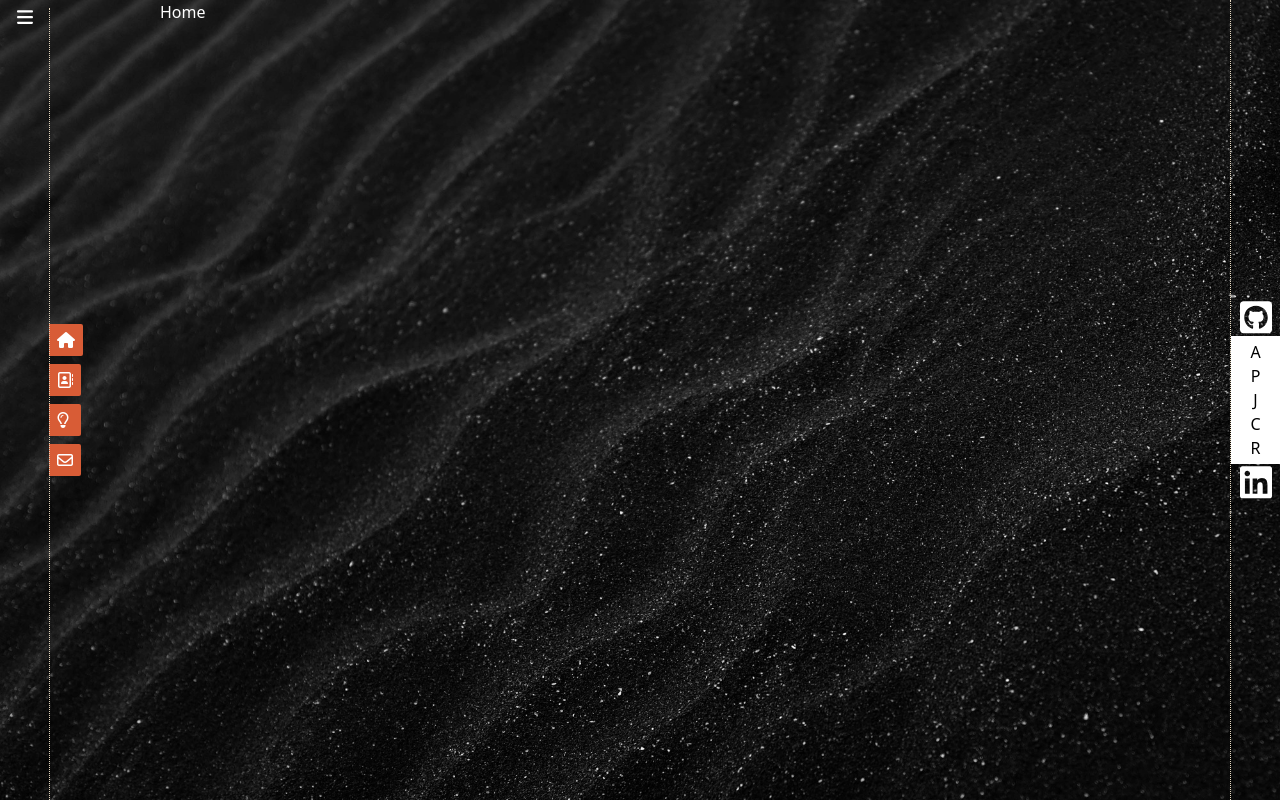
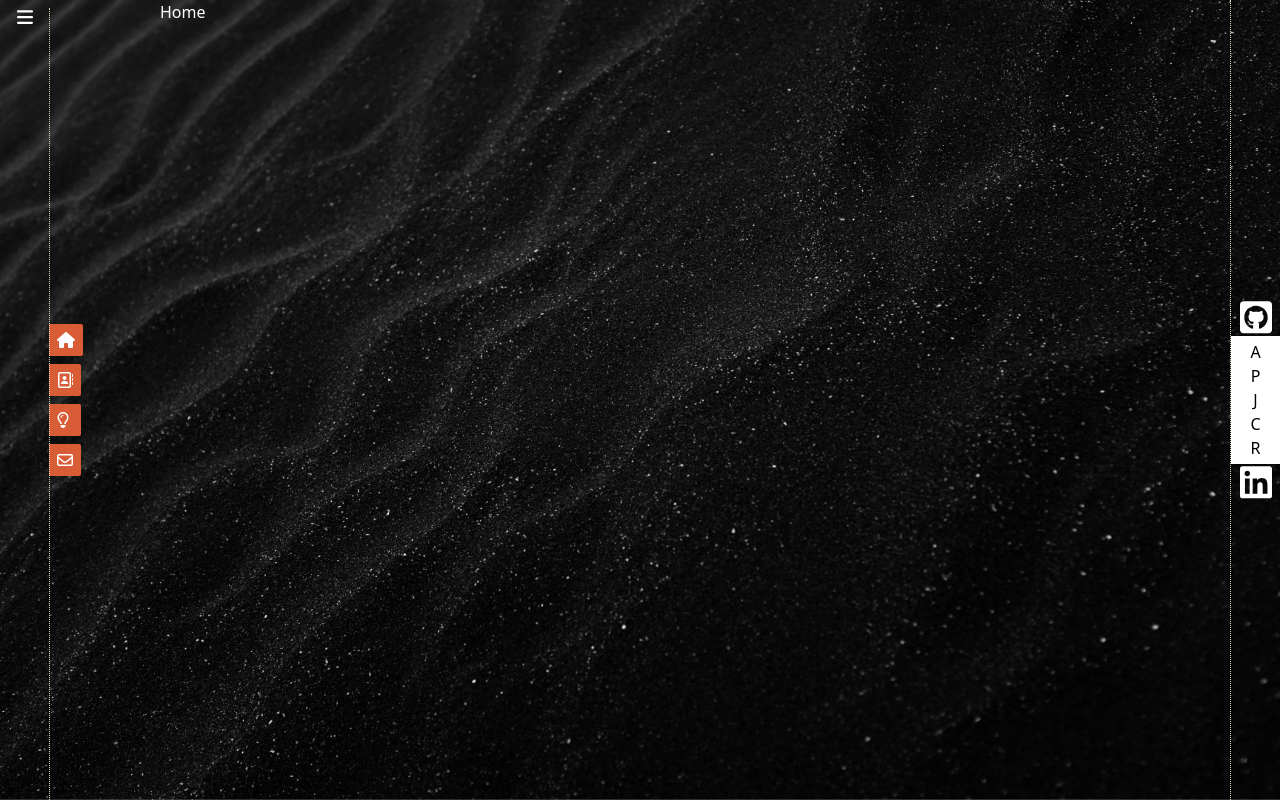
Before and after one commit to apj19/PortfolioReact, a React (Vite) app: page /home in a window 1280 px wide. Built offline with nearby package versions, Linux system fonts and the light colour scheme.

Commit message:
bacground adjusted

```diff
--- a/src/App.jsx
+++ b/src/App.jsx
@@ -15,7 +15,7 @@ function App() {
   // const [count, setCount] = useState(0)
 
   return (
-    <div className="  min-w-[375px] max-w-[1440px] min-h-[100vh] text-white font-['Poppins] " style={{backgroundImage: `url('./main_bg.png')`}}>
+    <div className=" bg-cover bg-center bg-no-repeat  min-w-[375px] max-w-[1440px] min-h-[100vh] text-white font-['Poppins] " style={{backgroundImage: `url('./main_bg.png')`}}>
       {/* <Test/> */}
       <LeftNavbar/>
       <RightNavbar/>
```
